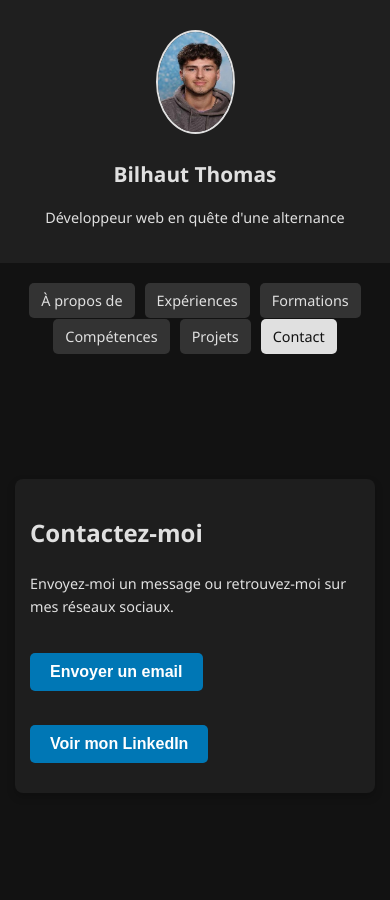
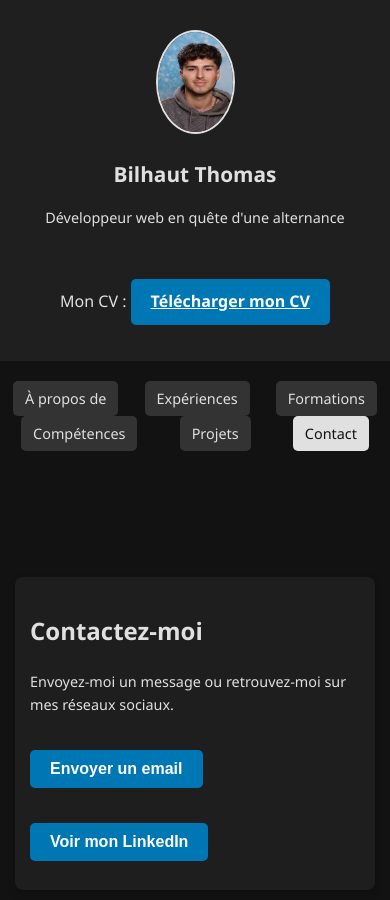
Before and after one commit to thomas-bilhaut/mon-portfolio, a React (Create React App) app: page /contact in a window 390 px wide. Shown: the top 900 px of the page. Before the commit the page ends 844 px from the top, so only its background shows below. Built offline with nearby package versions, Linux system fonts and the light colour scheme.

Commit message:
ajout cv

```diff
--- a/src/App.css
+++ b/src/App.css
@@ -1,4 +1,8 @@
 /* Thème sombre général */
+html, body {
+  overflow-y: scroll;
+}
+
 body {
   margin: 0;
   font-family: 'Segoe UI', Tahoma, Geneva, Verdana, sans-serif;
@@ -41,13 +45,14 @@ nav ul li a {
   background: #333;
   padding: 10px 20px;
   border-radius: 5px;
-  transition: background 0.3s, color 0.3s;
+  transition: background 0.3s, color 0.3s, transform 0.2s;
 }
 
 nav ul li a:hover,
 nav ul li a.active {
   background: #e0e0e0;
   color: #121212;
+  transform: scale(1.05);
 }
 
 /* Box centrale animée */
@@ -66,11 +71,6 @@ nav ul li a.active {
   transition: transform 0.5s ease, opacity 0.5s ease;
 }
 
-.content-box.animate {
-  opacity: 0.5;
-  transform: translateY(-10px);
-}
-
 .content-box h2 {
   margin: 0;
   font-size: 1.5em;
@@ -84,26 +84,29 @@ nav ul li a.active {
   padding: 20px;
 }
 
-/* Animation fade-in pour les sections */
-@keyframes fadeIn {
-  from {
+/* Animation fade-in pour les sections avec délai */
+@keyframes fadeInDelayed {
+  0% {
     opacity: 0;
     transform: translateY(20px);
   }
-  to {
+  50% {
+    opacity: 0.5;
+  }
+  100% {
     opacity: 1;
     transform: translateY(0);
   }
 }
 
-/* Sections avec transition */
+/* Sections avec transition différée */
 .section {
   background: #1e1e1e;
   padding: 20px;
   border-radius: 8px;
   box-shadow: 0 4px 8px rgba(0, 0, 0, 0.2);
   margin-bottom: 30px;
-  animation: fadeIn 0.5s ease-out;
+  animation: fadeInDelayed 2s ease-out;
 }
 
 .section p,
@@ -121,13 +124,13 @@ nav ul li a.active {
 #formations ul,
 #experience ul,
 #skills ul {
-  padding-left: 20px; /* Ajoute un peu de marge à gauche pour les listes */
+  padding-left: 20px;
 }
 
 #formations ul li,
 #experience ul li,
 #skills ul li {
-  margin-bottom: 15px; /* Espacement entre éléments de liste */
+  margin-bottom: 15px;
   font-size: 1.1em;
   display: flex;
   align-items: center;
@@ -136,9 +139,9 @@ nav ul li a.active {
 #formations ul li i,
 #experience ul li i,
 #skills ul li i {
-  margin-right: 10px; /* Espace entre icône et texte */
-  font-size: 1.5em;    /* Taille des icônes */
-  color: #bb86fc;      /* Couleur des icônes */
+  margin-right: 10px;
+  font-size: 1.5em;
+  color: #bb86fc;
 }
 
 /* Projets */
@@ -149,14 +152,15 @@ nav ul li a.active {
 .project a {
   color: #bb86fc;
   text-decoration: none;
-  transition: color 0.3s;
+  transition: color 0.3s ease, transform 0.2s ease;
 }
 
 .project a:hover {
   color: #3700b3;
+  transform: scale(1.05);
 }
 
-/* Bouton LinkedIn */
+/* Boutons d'action (Email et LinkedIn) */
 .action-button {
   padding: 10px 20px;
   background-color: #0077b5;
@@ -166,7 +170,7 @@ nav ul li a.active {
   border: none;
   border-radius: 5px;
   cursor: pointer;
-  transition: background 0.3s ease;
+  transition: background 0.3s ease, transform 0.2s ease;
   text-align: center;
   display: inline-block;
   margin-top: 20px;
@@ -174,6 +178,7 @@ nav ul li a.active {
 
 .action-button:hover {
   background-color: #005582;
+  transform: scale(1.05);
 }
 
 /* Responsive Styles pour téléphones */
@@ -198,11 +203,12 @@ nav ul li a.active {
 
 @media (max-width: 480px) {
   nav ul {
-    justify-content: center;
+    flex-direction: row;
+    align-items: center;
   }
 
   nav ul li {
-    margin: 5px;
+    margin: 5px 0;
   }
 
   nav ul li a {
--- a/src/App.js
+++ b/src/App.js
@@ -10,11 +10,12 @@ import Projects from './components/Projects';
 import Contact from './components/Contact';
 import './App.css';
 
-function AnimatedRoutes() {
+function AnimatedRoutes({ showContent }) {
   const location = useLocation();
 
   return (
     <AnimatePresence mode="wait">
+      {showContent && (
         <motion.div
           key={location.pathname}
           initial={{ opacity: 0, y: 20 }}
@@ -31,27 +32,22 @@ function AnimatedRoutes() {
             <Route path="/contact" element={<Contact />} />
           </Routes>
         </motion.div>
+      )}
     </AnimatePresence>
   );
 }
 
 function App() {
   const [showTitle, setShowTitle] = useState('');
-  const [animateTitle, setAnimateTitle] = useState(false);
+  const [showContent, setShowContent] = useState(true);
 
   const handleClick = (sectionName) => {
-    // Affiche le titre avec animation d'apparition
     setShowTitle(sectionName);
-    setAnimateTitle(true);
-
-    // Après 600ms, déclenche l'animation de disparition
-    setTimeout(() => {
-      setAnimateTitle(false);
-      // On efface le titre après la durée de l'animation de sortie (ici 600ms)
+    setShowContent(false);
     setTimeout(() => {
       setShowTitle('');
-      }, 600);
-    }, 600);
+      setShowContent(true);
+    }, 1200);
   };
 
   return (
@@ -106,7 +102,7 @@ function App() {
                 className="content-box"
                 key="title"
                 initial={{ opacity: 0, scale: 0.8 }}
-                animate={animateTitle ? { opacity: 1, scale: 1 } : { opacity: 0, scale: 0.8 }}
+                animate={{ opacity: 1, scale: 1 }}
                 exit={{ opacity: 0, scale: 0.8 }}
                 transition={{ duration: 0.6 }}
               >
@@ -118,7 +114,7 @@ function App() {
 
         {/* Contenu avec animation lors du changement de section */}
         <div className="section-container">
-          <AnimatedRoutes />
+          <AnimatedRoutes showContent={showContent} />
         </div>
       </motion.div>
     </Router>
--- a/src/components/Header.css
+++ b/src/components/Header.css
@@ -21,6 +21,26 @@
   border: 2px solid #e0e0e0;
   margin-right: 20px;
   margin-top: 10px;
+}
+
+#CV {
+  padding: 10px 20px;
+  background-color: #0077b5;
+  color: white;
+  font-size: 16px;
+  font-weight: bold;
+  border: none;
+  border-radius: 5px;
+  cursor: pointer;
+  transition: background 0.3s ease, transform 0.2s ease;
+  text-align: center;
+  display: inline-block;
+  margin-top: 20px;
+}
+
+CV:hover {
+  background-color: #005582;
+  transform: scale(1.05);
 }
 
 /* Ajustements pour les petits écrans */
--- a/src/components/Header.js
+++ b/src/components/Header.js
@@ -1,5 +1,7 @@
 import React from 'react';
-import imageProfile from '../assets/photo.jpg'; // Ajuste le chemin si nécessaire
+import imageProfile from '../assets/photo.jpg';
+import cvFile from '../assets/CV.pdf';
+
 import './Header.css';
 
 const Header = () => {
@@ -12,6 +14,7 @@ const Header = () => {
           <p>Développeur web en quête d'une alternance</p>
         </div>
       </div>
+      <p >Mon CV : <a href={cvFile}  id="CV" target="_blank" rel="noopener noreferrer">Télécharger mon CV </a></p>
     </header>
   );
 };
```
Also changed, not shown: 1 other file (tests, documents, lock files or other folders). Lines whose indentation alone changed are shown as unchanged.
